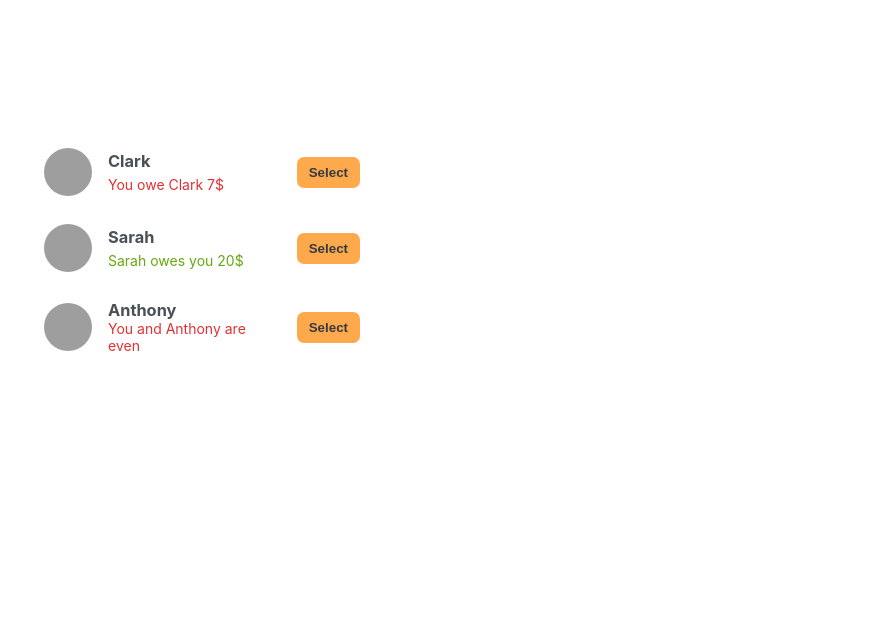
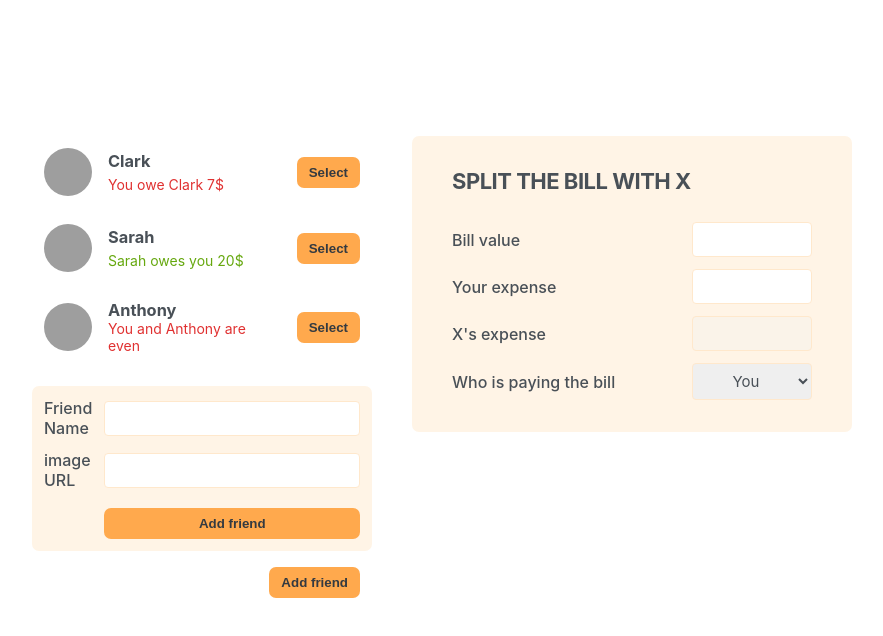
Before and after one commit to paulaoorjuela/Eat-and-Split, a React (Vite) app: page / in a window 1280 px wide. Shown: the top 636 px of the page, without its empty margins (198-1081 px from the left). Built offline with nearby package versions, Linux system fonts and the light colour scheme; grey boxes are pictures that could not be loaded.

Commit message:
refactoring Button component, add FormSplitBill component, fix style (static)

```diff
--- a/src/App.jsx
+++ b/src/App.jsx
@@ -1,3 +1,6 @@
+import Button from "./Button";
+import FormAddFriend from "./FormAddFriend";
+import FormSplitBill from "./FormSplitBill";
 import FriendsList from "./FriendsList";
 
 const initialFriends = [
@@ -27,7 +30,10 @@
       {/* <h1>Eat 'N Split</h1> */}
       <div className="sidebar">
         <FriendsList initialFriends={initialFriends}/>
+        <FormAddFriend />
+        <Button>Add friend</Button>
       </div>
+      <FormSplitBill />
     </div>
 
   )
--- /dev/null
+++ b/src/Button.jsx
@@ -0,0 +1,5 @@
+export default function Button({children}){
+    return(
+        <button className="button">{children}</button>
+    )
+}
--- /dev/null
+++ b/src/FormAddFriend.jsx
@@ -0,0 +1,15 @@
+import Button from "./Button";
+
+export default function FormAddFriend({ onAddFriend }) {
+    return(
+        <form  className='form-add-friend' action="">
+            <label htmlFor="name">Friend Name</label>
+            <input type="text" id="name" />
+
+            <label htmlFor="image">image URL</label>
+            <input type="text" id="image" />
+            <Button>Add friend</Button>
+
+        </form>
+    )
+}
--- /dev/null
+++ b/src/FormSplitBill.jsx
@@ -0,0 +1,21 @@
+export default function FormSplitBill(){
+    return(
+        <form className="form-split-bill" action="">
+            <h2>Split the bill with X</h2>
+            <label htmlFor="bill-value">Bill value</label>
+            <input type="text" id="bill-value" />
+
+            <label htmlFor="your-expense">Your expense</label>
+            <input type="text" id="your-expense" />
+
+            <label htmlFor="friends-expense">X's expense</label>
+            <input type="text" id="friends-expense" disabled />
+
+            <label htmlFor="select">Who is paying the bill</label>
+            <select id="select">
+                <option value="user">You</option>
+                <option value="friend">X</option>
+            </select>
+        </form>
+    )
+}
--- a/src/Friend.jsx
+++ b/src/Friend.jsx
@@ -1,3 +1,5 @@
+import Button from "./Button";
+
 export default function Friend({ friend }) {
     return <li>
         <img src={friend.image} alt={friend.name} />
@@ -5,6 +7,6 @@
         {friend.balance < 0 && <p className="red">You owe {friend.name} {Math.abs(friend.balance)}$</p>}
         {friend.balance > 0 && <p className="green">{friend.name} owes you {Math.abs(friend.balance)}$</p>}
         {friend.balance === 0 && <p className="red">You and {friend.name} are even</p>}
-        <button className="button">Select</button>
+        <Button>Select</Button>
         </li>;
 }
--- a/src/index.css
+++ b/src/index.css
@@ -131,11 +131,11 @@
   font-weight: 500;
 }
 
-label::first-letter {
+/* label::first-letter {
   display: inline-block;
   margin-right: 4px;
   font-size: 1.8rem;
-}
+} */
 
 input,
 select {
```
